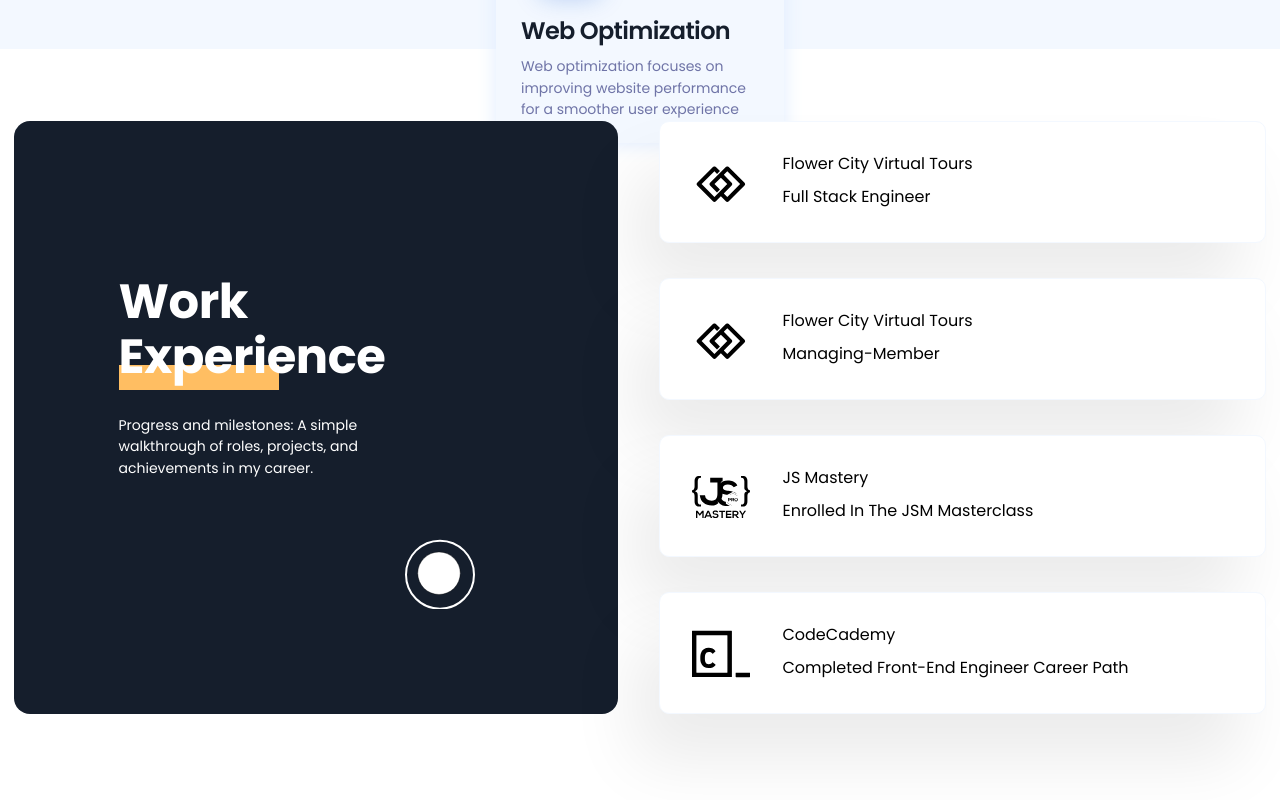
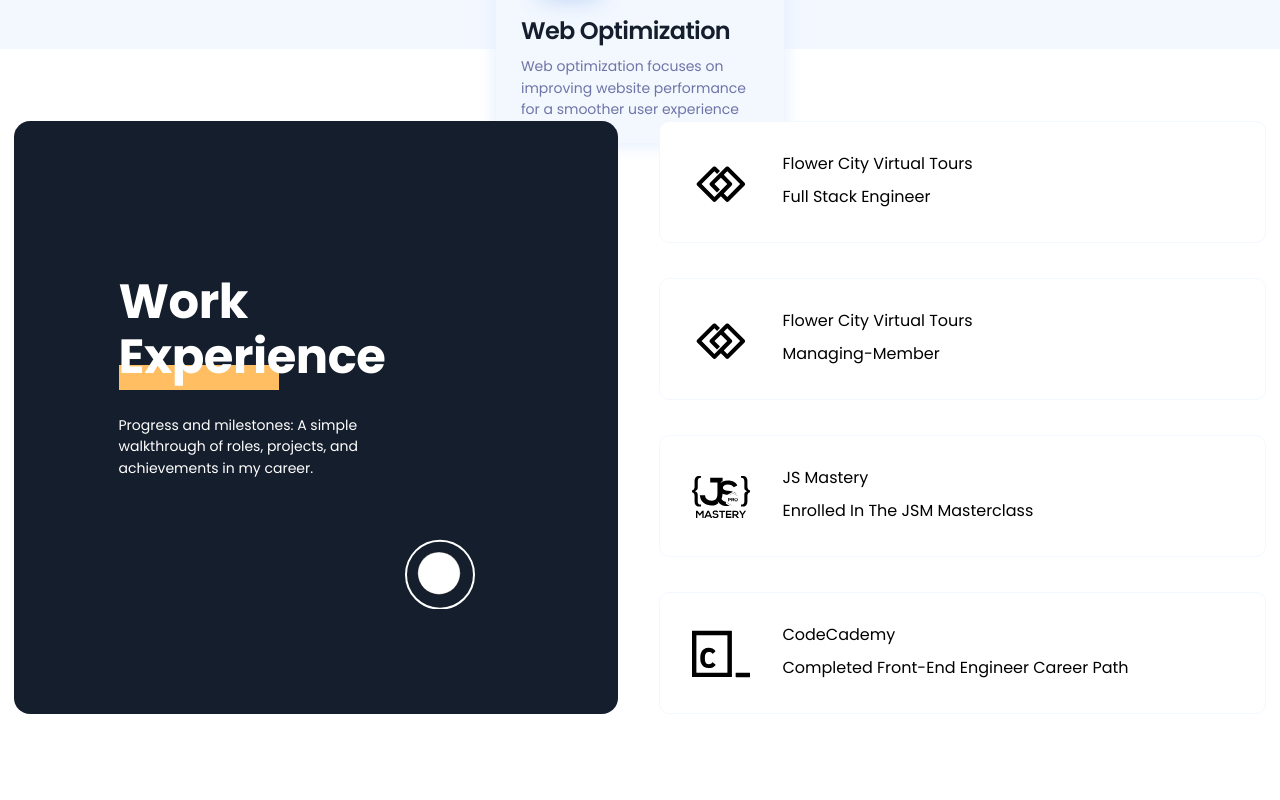
Before and after one commit to austinmargarone/portfolio, a Next.js app: page / in a window 1280 px wide. Shown: the part 1900-2700 px from the top of the page. Built offline with nearby package versions, Linux system fonts and the light colour scheme.

Commit message:
feat: WorkExp Animation

```diff
--- a/app/globals.css
+++ b/app/globals.css
@@ -205,14 +205,13 @@
 
   /* Word Exp */
 
-  .expcard {
+  .expcardlg {
     flex-shrink: 0;
     border-radius: 0.625rem;
     background: var(--white-900, #fff);
-    box-shadow: -25px 47px 66px 0px rgba(0, 0, 0, 0.08);
   }
 
-  .expcardlg {
+  .expcard {
     flex-shrink: 0;
     border-radius: 0.625rem;
     border: 1px solid var(--white-800, #f3f8ff);
--- a/components/Footer.tsx
+++ b/components/Footer.tsx
@@ -9,7 +9,7 @@
     <section className="mx-[1.5rem] flex flex-col justify-between gap-[1rem] border-t-[3px] border-white1 px-[1.5rem] py-[3rem] md:mx-auto md:mt-[3.25rem] md:max-w-[60rem] md:flex-row md:p-0 md:py-[3.5rem] xl:max-w-[80rem]">
       <div className="flex content-center justify-center md:pt-[2rem]">
         <h1 className="text-lg leading-[1.8rem] text-grey">
-          © 2023 Flower City Virtual Tours LLC. All rights reserved.
+          © 2023 Austin All rights reserved.
         </h1>
       </div>
       <div className="flex content-center justify-center gap-[1.5rem]  md:pt-[2rem]">
--- a/components/homepage/WorkExp.tsx
+++ b/components/homepage/WorkExp.tsx
@@ -8,7 +8,7 @@
   return (
     <section className="mx-auto flex justify-center pb-[3rem] xs:max-w-[21.5rem] ss:max-w-[28rem] sm:max-w-[40rem] md:max-w-[60rem] xl:max-w-[80rem]">
       <div className="flex flex-col justify-center gap-[1rem] lg:flex-row">
-        <div className="flex w-fit flex-col content-center justify-center rounded-[1rem] bg-black px-[2.38rem] pb-[2.39rem] pt-[3.68rem] dark:bg-white1 md:w-auto md:pb-[6.5625rem] md:pl-[6.56rem] md:pr-[8.94rem] md:pt-[9.5rem]">
+        <div className="flex w-fit flex-col content-center justify-center rounded-[1rem] bg-black px-[2.38rem] pb-[2.39rem] pt-[3.68rem] dark:bg-white1 dark:hover:shadow-[-25px_47px_66px_0px_rgba(224,236,255)] md:w-auto md:pb-[6.5625rem] md:pl-[6.56rem] md:pr-[8.94rem] md:pt-[9.5rem]">
           <h2 className="mb-[1.49rem] flex h-[5.9rem] w-[12.625rem] shrink-0 flex-col text-left text-white dark:text-black md:h-[7.31rem] md:w-[20rem]">
             Work <span className="underline-magicexp w-fit">Experience</span>
           </h2>
--- a/components/homepage/WorkExpCard.tsx
+++ b/components/homepage/WorkExpCard.tsx
@@ -5,7 +5,7 @@
 
 const WorkExpCard = (props: Props) => {
   return (
-    <section className="expcard expcardlg flex h-[13.125rem] flex-col dark:border-white1 dark:bg-slate md:h-[7.625rem] md:w-[37.9375rem] md:flex-row">
+    <section className="expcard md:expcardlg flex h-[13.125rem] flex-col shadow-[-25px_47px_66px_0px_rgba(0,0,0,0.08)] hover:shadow-[-25px_47px_66px_0px_rgba(0,0,0,0.08)] dark:border-white1 dark:bg-grey dark:hover:shadow-[-25px_47px_66px_0px_rgba(224,236,255)] md:h-[7.625rem] md:w-[37.9375rem] md:flex-row md:shadow-none md:hover:translate-x-6">
       <div className="ml-[2.25rem] mt-[2.25rem] flex h-[3.625rem] w-[3.625rem] shrink md:m-[2rem]">
         <Image src={props.image} width={62} height={62} alt="Service Image" />
       </div>
--- a/components/svg/index.ts
+++ b/components/svg/index.ts
@@ -25,6 +25,8 @@
 export { default as Github } from "./Github.svg";
 export { default as Nav } from "./Nav.svg";
 export { default as Moon } from "./Moon.svg";
+export { default as Union } from "./Union.svg";
+
 export { default as Level } from "./Level.svg";
 export { default as Pointer } from "./Pointer.svg";
 export { default as SEO } from "./seo.svg";
```
